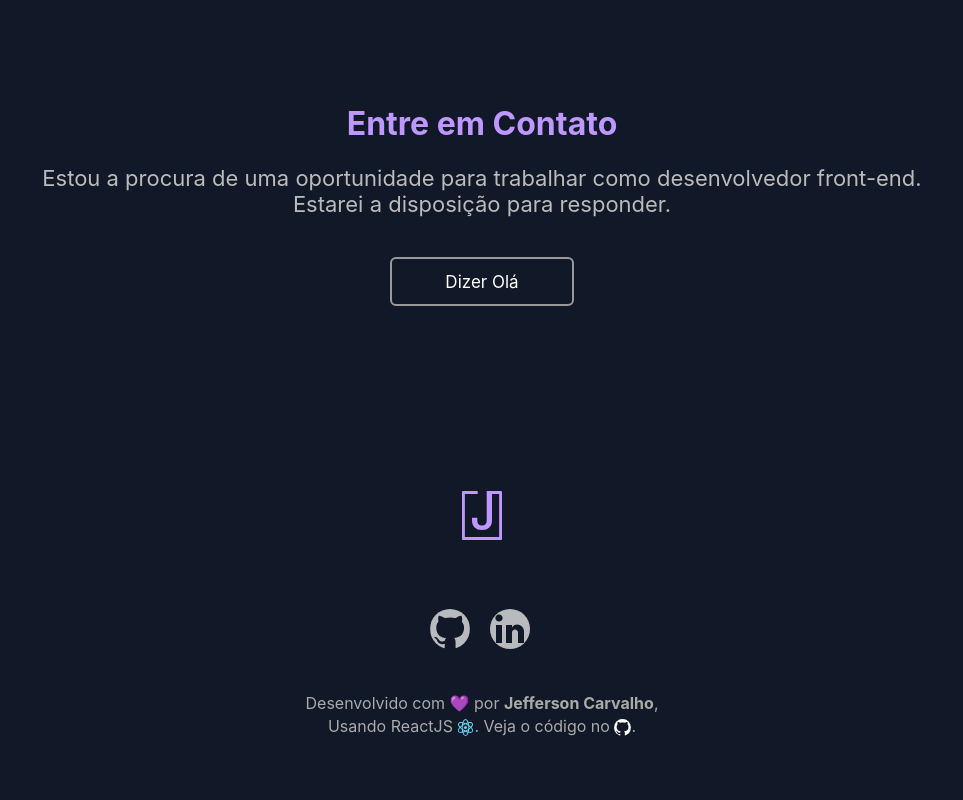
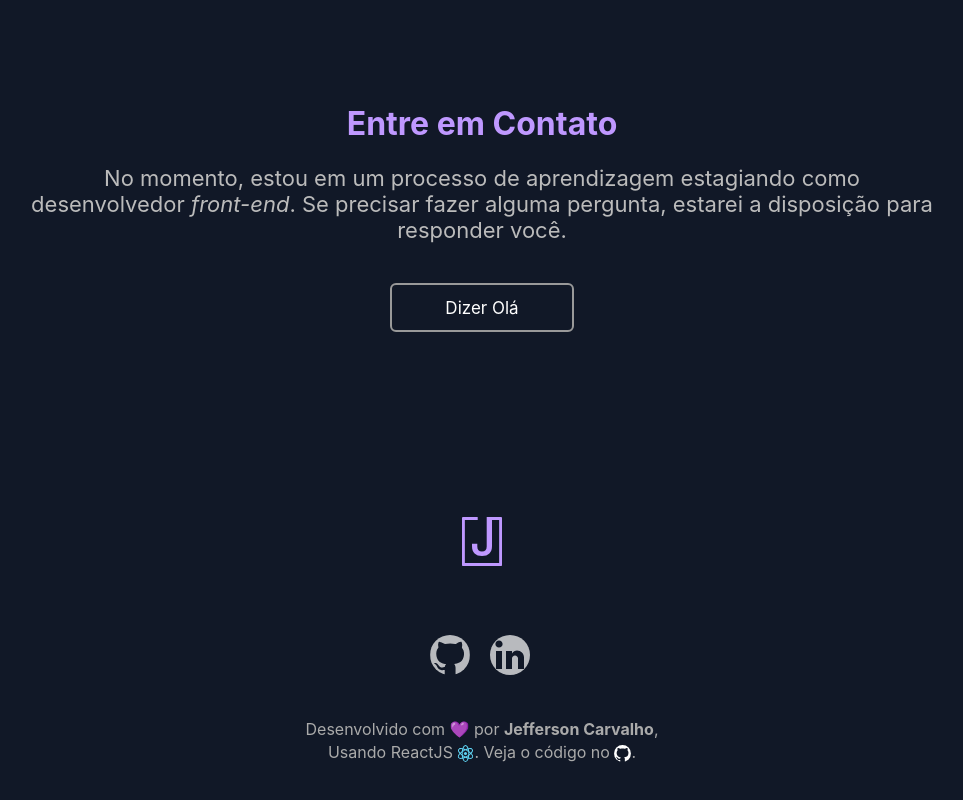
Before and after one commit to myjefferson/jeff-v1, a React (Create React App) app: page / in a window 1280 px wide. Shown: the part 3173-3973 px from the top of the page, without its empty margins (158-1121 px from the left). Built offline with nearby package versions, Linux system fonts and the light colour scheme.

Commit message:
update docs

```diff
--- a/src/components/Home/Home.jsx
+++ b/src/components/Home/Home.jsx
@@ -118,8 +118,8 @@ export default function Home(){
                     <Fade bottom>
                         <h1 className={styleHome.title}>Entre em Contato</h1>
                         <p>
-                            Estou a procura de uma oportunidade para trabalhar como desenvolvedor front-end. Estarei a disposição para responder.
-                            {/*No momento, estou no processo de aprendizagem estagiando como desenvolvedor <i>front-end</i>. Se precisar fazer alguma pergunta, estarei a disposição para responder você.*/}
+                            {/*Estou a procura de uma oportunidade para trabalhar como desenvolvedor front-end. Estarei a disposição para responder.*/}
+                            No momento, estou em um processo de aprendizagem estagiando como desenvolvedor <i>front-end</i>. Se precisar fazer alguma pergunta, estarei a disposição para responder você.
                         </p>
                         <div id="box-more">
                             <a id="email" href="mailto:jcsjeffrey@gmail.com"><div id="border"></div>Dizer Olá</a>
```
Also changed, not shown: 1 other file (tests, documents, lock files or other folders).
